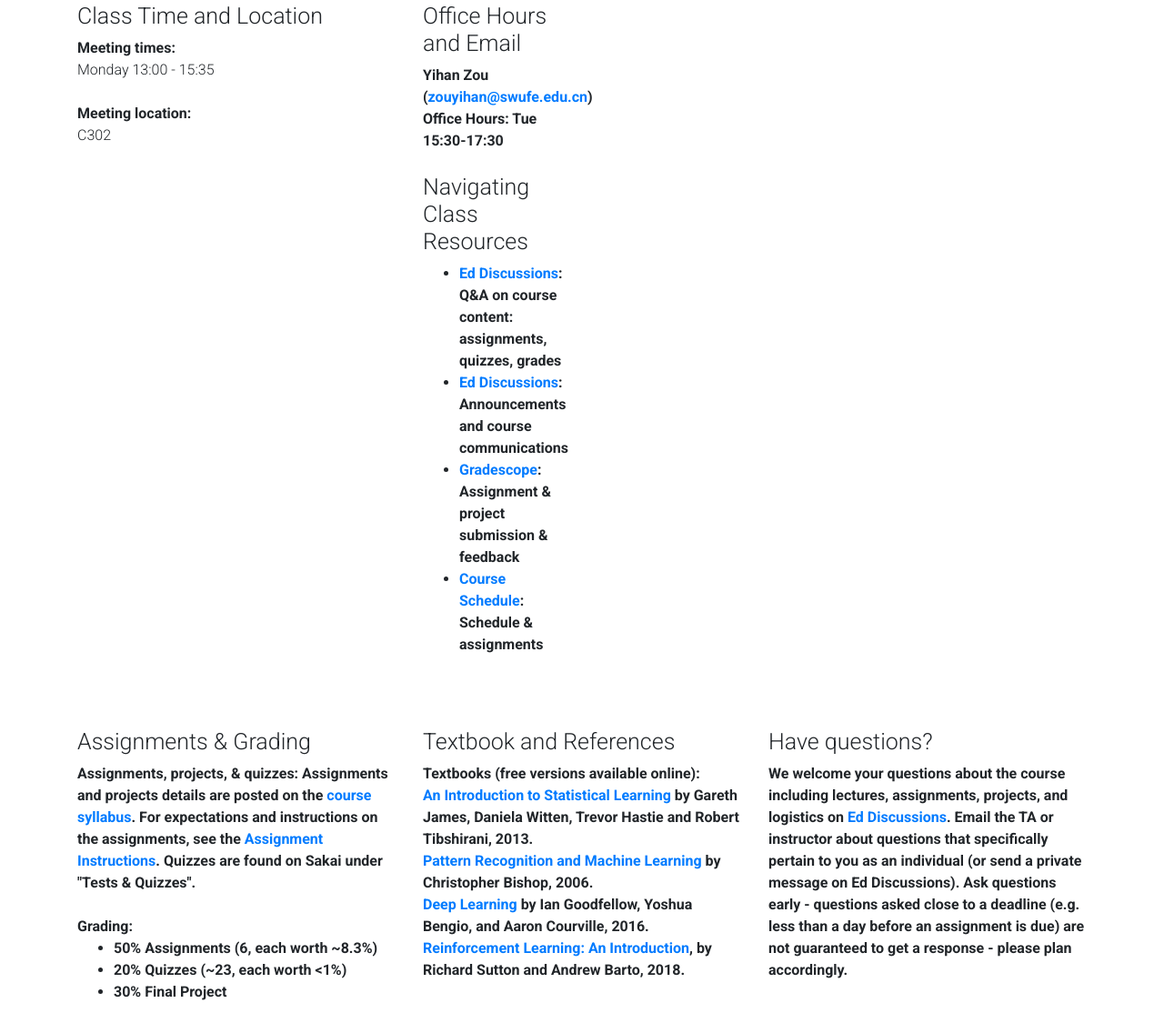
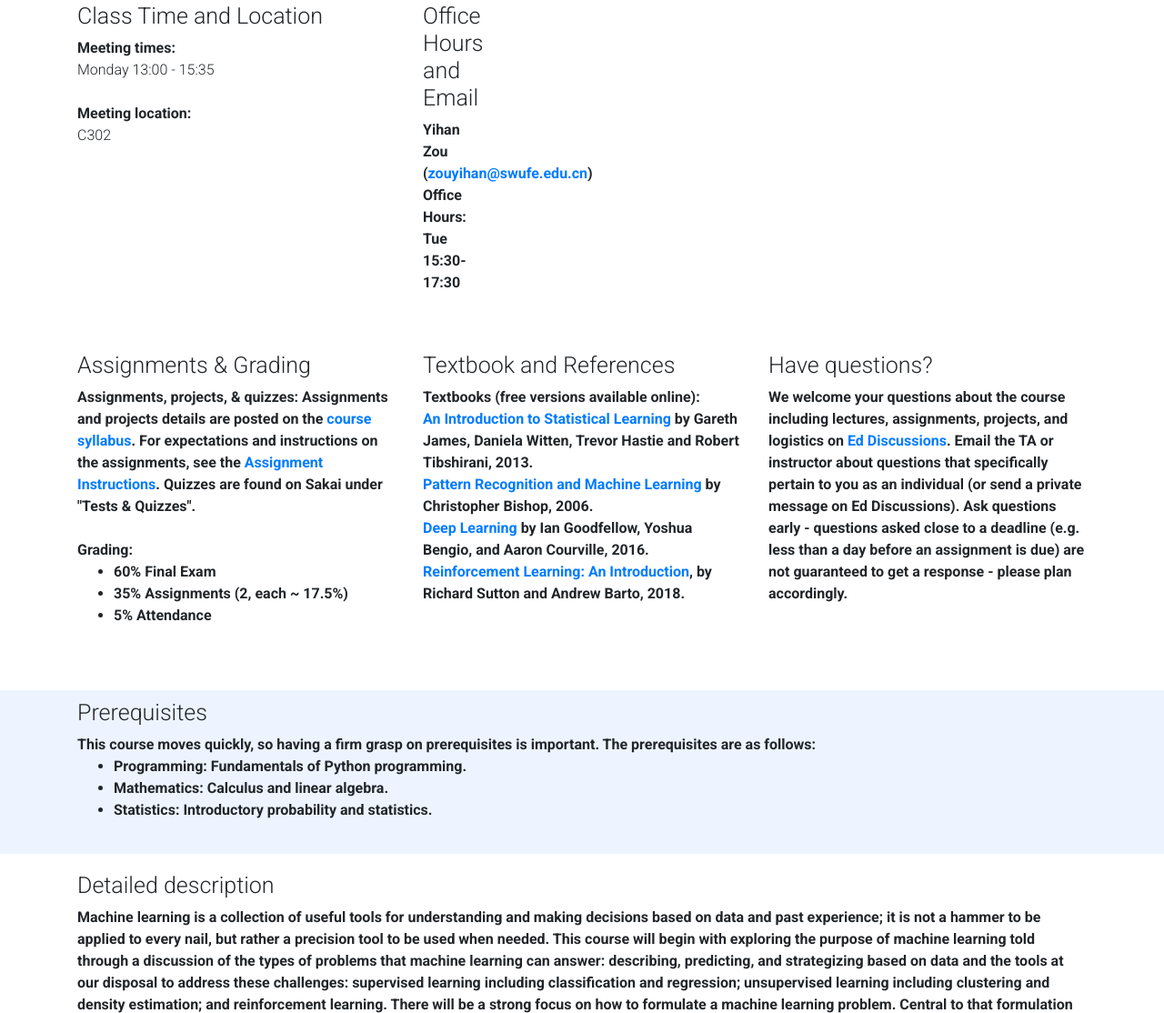
Before and after one commit to BenShui/FSP_fall2021, a plain HTML site: page index.html in a window 1280 px wide. Shown: the part 637-1751 px from the top of the page at 91% size. Drawn offline with nearby package versions, Linux system fonts and the light colour scheme.

Commit message:
2022/2/16 v1.3

```diff
--- a/index.html
+++ b/index.html
@@ -62,7 +62,7 @@
             <div class="instructor">
                 <a href="http://benshui.top">
                     <div class="instructorphoto"><img class="img-hover" src="https://benshui.top/wp-content/uploads/2022/02/IMG_776220210601-154001-scaled.jpg"></div>
-                    <div>Dean Huang</div>
+                    <div>Jiahui Shui</div>
                 </a>
             </div>
 
@@ -94,16 +94,6 @@
             Office Hours: <a>Tue 15:30-17:30</a><br>
             <br>
         </div>
-        <div class="col-md-4">
-            <h2>Navigating Class Resources</h2>
-            <ul>
-                <li><b><a href="https://edstem.org/us/courses/16087/discussion/">Ed Discussions</a>:</b> Q&A on course content: assignments, quizzes, grades</li>
-                <li><b><a href="https://edstem.org/us/courses/16087/discussion/">Ed Discussions</a>:</b> Announcements and course communications</li>
-                <li><b><a href="https://www.gradescope.com/">Gradescope</a>:</b> Assignment & project submission & feedback</li>
-                <li><b><a href="https://kylebradbury.github.io/ids705/syllabus.html">Course Schedule</a>: </b>Schedule & assignments</li>
-            </ul>
-            <br>
-        </div>
     </div>
 </div>
 
@@ -117,9 +107,9 @@
             <br><br>
             <b>Grading:</b>
             <ul>
-                <li>50% Assignments (6, each worth ~8.3%)</li>
-                <li>20% Quizzes (~23, each worth <1%)</li>
-                <li>30% Final Project</li>
+                <li>60% Final Exam</li>
+                <li>35% Assignments (2, each ~ 17.5%)</li>
+                <li>5%  Attendance</li>
             </ul>
             <br>
         </div>
```
